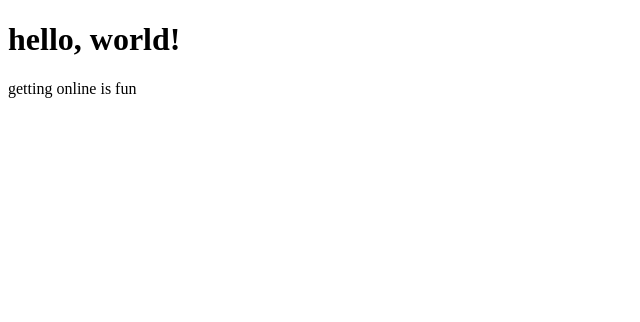
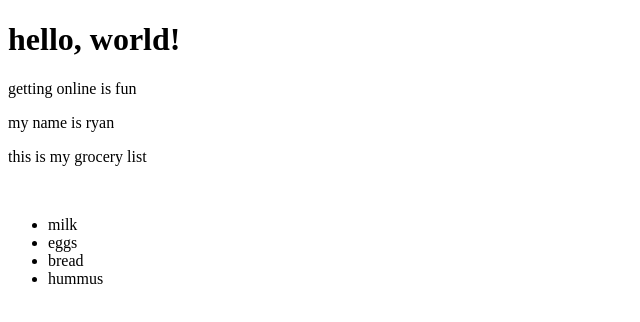
Before and after one commit to Rtkim1227/hello-world, a plain HTML site: page index.html in a window 1280 px wide. Shown: the whole page, without its empty margins (0-640 px from the left). Drawn offline with Linux system fonts and the light colour scheme.

Commit message:
more words

```diff
--- a/index.html
+++ b/index.html
@@ -7,4 +7,13 @@
 <body>
 	<h1> hello, world! </h1>
 	<p> getting online is fun </p>
+	<p> my name is ryan </p>
+	<p> this is my grocery list </p>
+	<br>
+	<ul>
+		<li>milk</li>
+		<li>eggs</li>
+		<li>bread</li>
+		<li>hummus</li>
+	</ul>
 </body>
```
